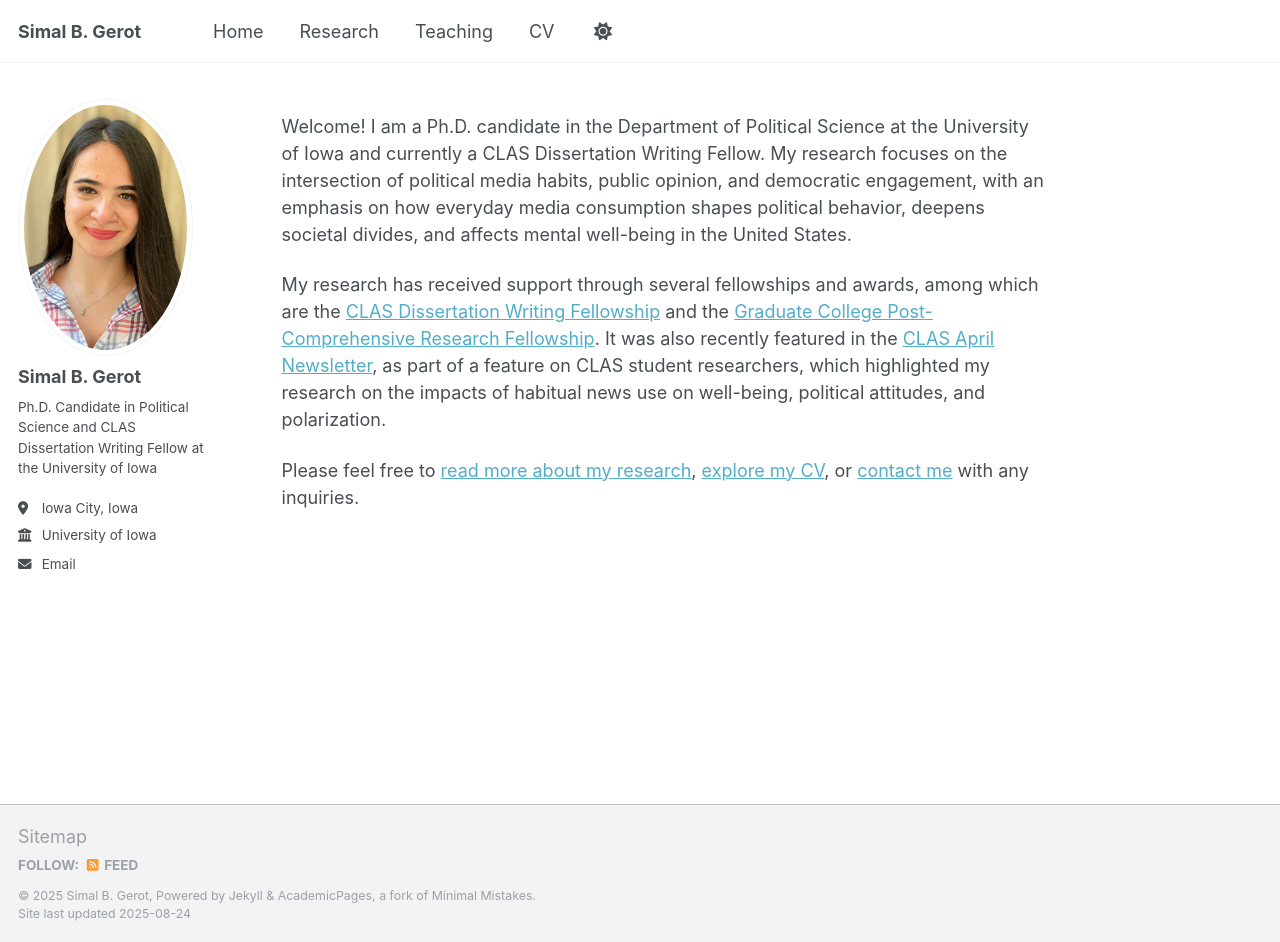
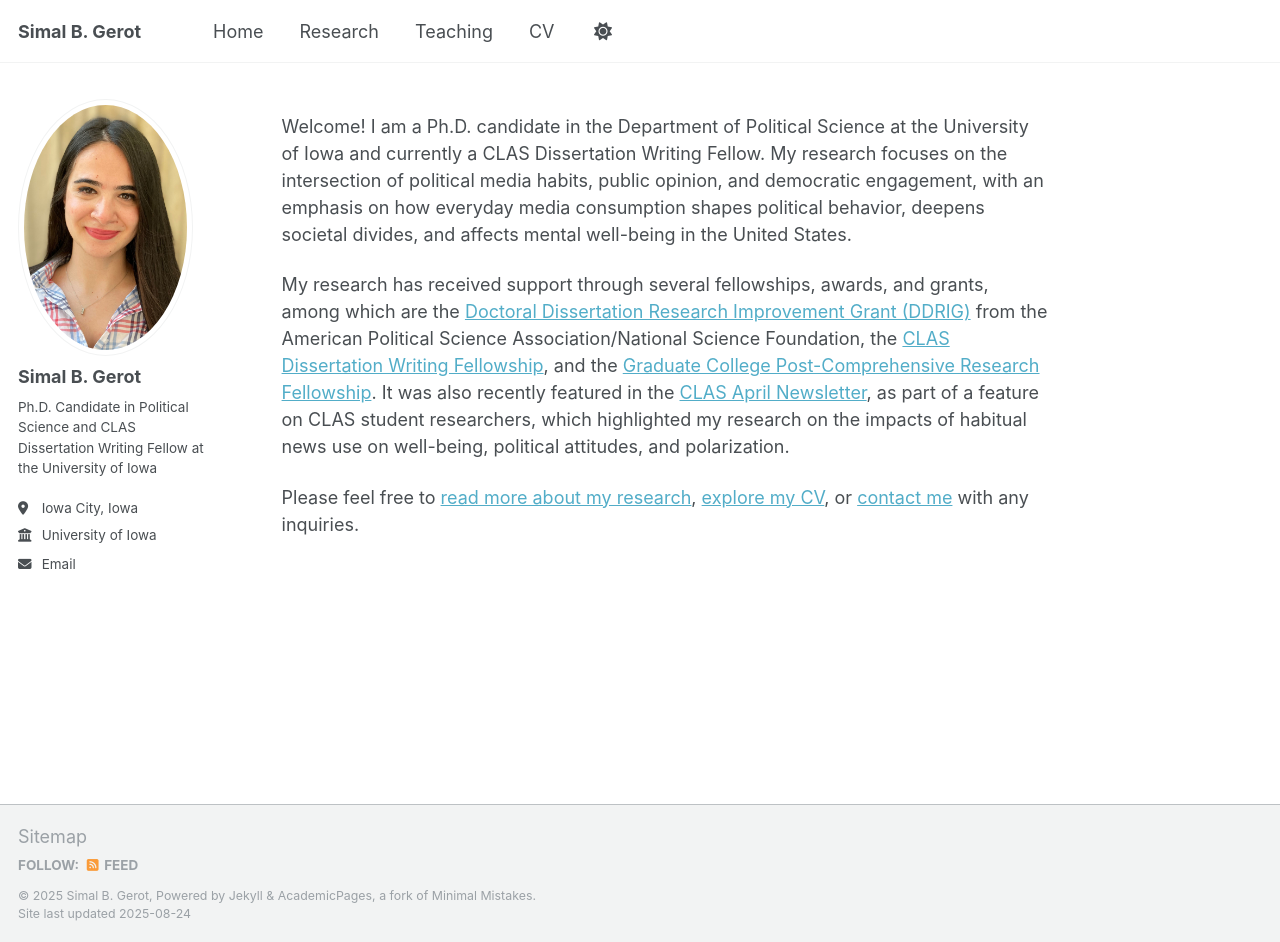
Before and after one commit to sbgerot/sbgerot.github.io, a Jekyll site: the page built from _pages/_pages/home.md, in a window 1280 px wide and 942 px high. Built offline with Jekyll 4.4.1, drawn with Linux system fonts in a browser that asks for light colours.

Commit message:
Update home.md

```diff
--- a/_pages/_pages/home.md
+++ b/_pages/_pages/home.md
@@ -6,6 +6,6 @@ author_profile: true
 
 Welcome! I am a Ph.D. candidate in the Department of Political Science at the University of Iowa and currently a CLAS Dissertation Writing Fellow. My research focuses on the intersection of political media habits, public opinion, and democratic engagement, with an emphasis on how everyday media consumption shapes political behavior, deepens societal divides, and affects mental well-being in the United States.
 
-My research has received support through several fellowships and awards, among which are the [CLAS Dissertation Writing Fellowship](https://clas.uiowa.edu/academics/graduate-education/funding/clas-dissertation-writing-fellowships#accordion-item-4266-0) and the [Graduate College Post-Comprehensive Research Fellowship](https://grad.uiowa.edu/funding/fellowships/post-comp). It was also recently featured in the [CLAS April Newsletter](https://clas.uiowa.edu/news/2025/04/meet-these-clas-student-researchers?utm_medium=email&utm_content=Meet+these+CLAS+student+researchers&utm_source=d.clas.webservices&utm_campaign=Research+Resource&utm_id=1109169277.1416865768), as part of a feature on CLAS student researchers, which highlighted my research on the impacts of habitual news use on well-being, political attitudes, and polarization.
+My research has received support through several fellowships, awards, and grants, among which are the [Doctoral Dissertation Research Improvement Grant (DDRIG)](https://apsanet.org/programs/doctoral-dissertation-research-improvement-grants/) from the American Political Science Association/National Science Foundation, the [CLAS Dissertation Writing Fellowship](https://clas.uiowa.edu/academics/graduate-education/funding/clas-dissertation-writing-fellowships#accordion-item-4266-0), and the [Graduate College Post-Comprehensive Research Fellowship](https://grad.uiowa.edu/funding/fellowships/post-comp). It was also recently featured in the [CLAS April Newsletter](https://clas.uiowa.edu/news/2025/04/meet-these-clas-student-researchers?utm_medium=email&utm_content=Meet+these+CLAS+student+researchers&utm_source=d.clas.webservices&utm_campaign=Research+Resource&utm_id=1109169277.1416865768), as part of a feature on CLAS student researchers, which highlighted my research on the impacts of habitual news use on well-being, political attitudes, and polarization.
 
 Please feel free to [read more about my research](/publications/), [explore my CV](/cv/), or [contact me](mailto:simal-gerot@uiowa.edu) with any inquiries.
```
